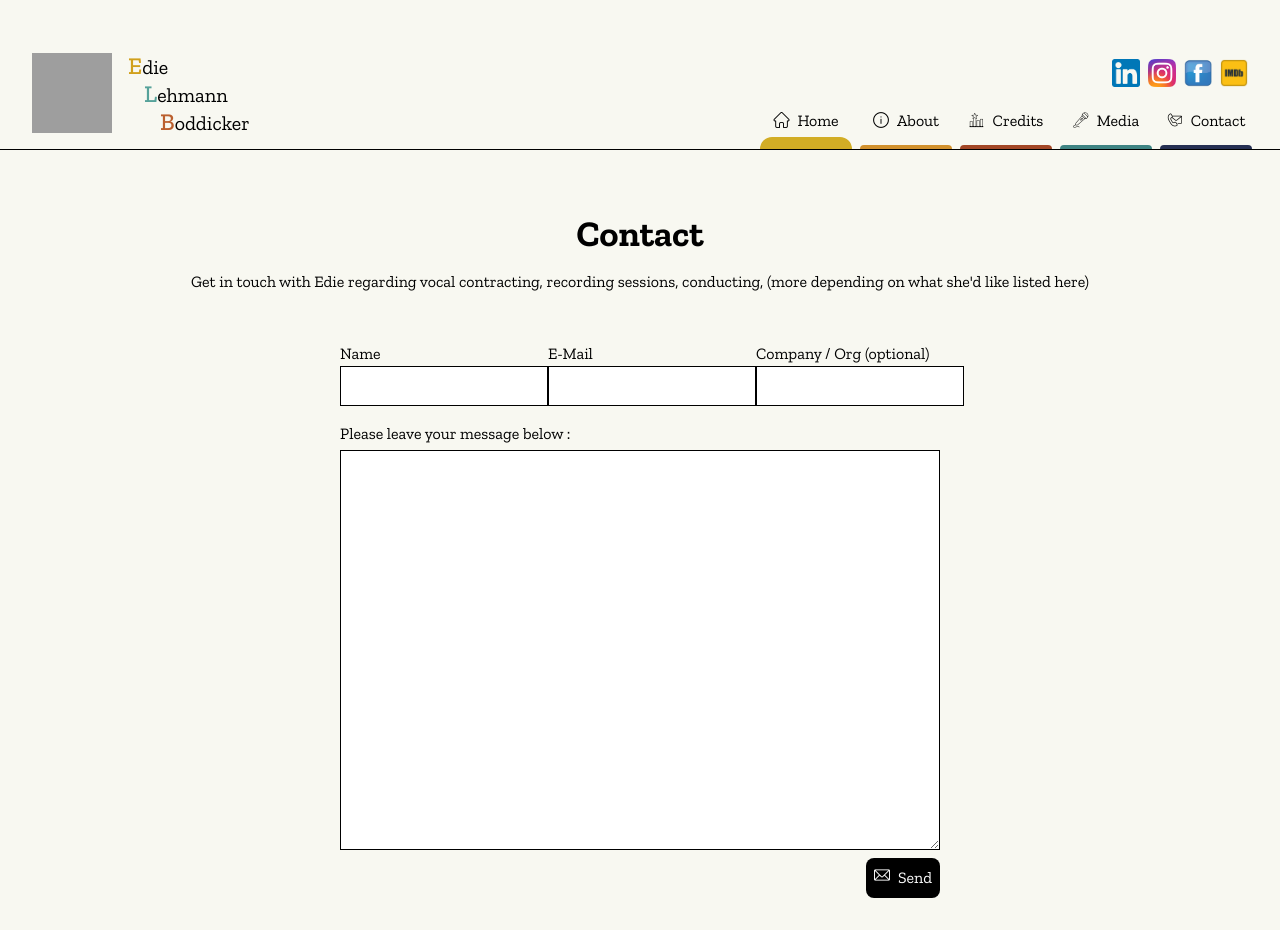
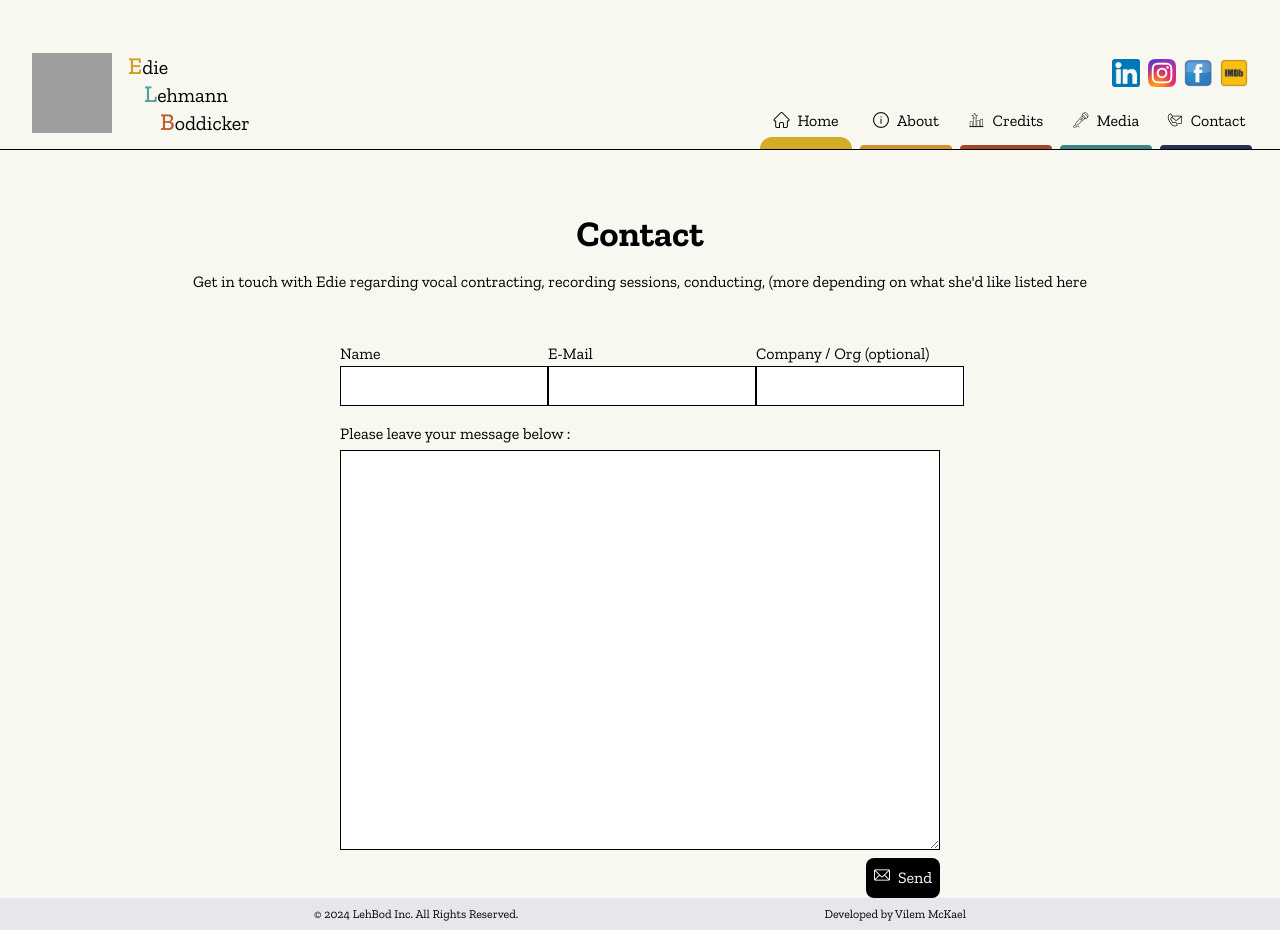
Before and after one commit to Vilem-McKael/ELB-Website, a React (Vite) app: page /contact in a window 1280 px wide. Before the commit the page ends 898 px from the top, so only its background shows below. Built offline with nearby package versions, Linux system fonts and the light colour scheme; grey boxes are pictures that could not be loaded.

Commit message:
testing forms

```diff
--- a/src/pages/ContactPage/ContactPage.jsx
+++ b/src/pages/ContactPage/ContactPage.jsx
@@ -1,5 +1,6 @@
 import React, { useState } from 'react'
 import { NetlifyForm, Honeypot } from 'react-netlify-forms'
+import Footer from '../../components/Footer/Footer'
 
 export default function ContactPage() {
 
@@ -13,11 +14,11 @@ export default function ContactPage() {
   })
 
   const handleSubmit = (event) => {
-    event.preventDefault()
+    // event.preventDefault()
 
     const contactForm = event.target;
     const formData = new FormData(contactForm);
-    fetch('/', {
+    fetch('/contact', {
       method: "POST",
       headers: {"Content-Type": "application/x-www-form-urlencoded"},
       body: new URLSearchParams(formData).toString()
@@ -25,8 +26,12 @@ export default function ContactPage() {
     .then(() => console.log("Form successfully submitted"))
     .catch((error) => alert(error))
 
+    event.preventDefault()
+
     setHasSubmitted(true)
   }
+
+  // document.querySelector("form").addEventListener("submit", handleSubmit)
 
   const handleChange = (event) => {
     setFormDetails({...formDetails, [event.target.name]: event.target.value})
@@ -38,10 +43,11 @@ export default function ContactPage() {
         Contact
       </div>
       <div className='mx-16 mt-4'>
-        Get in touch with Edie regarding vocal contracting, recording sessions, conducting, (more depending on what she'd like listed here)
+        {hasSubmitted ? "Thank you for your message. Edie will be in touch with you as soon as possible!" : "Get in touch with Edie regarding vocal contracting, recording sessions, conducting, (more depending on what she'd like listed here"}
       </div>
 
-      <form className='flex flex-col items-center justify-center pt-12 w-[600px]' name='contact' method='POST' netlify>
+      <form className='flex flex-col items-center justify-center pt-12 w-[600px]' name='contact' method='POST' data-netlify="true" onSubmit={handleSubmit}>
+        <input type="hidden" name="form-name" value="contact" />
         <div className='flex justify-between items-center w-[600px] pb-4'>
           <div className='flex flex-col items-leading'>
             <label >
@@ -77,12 +83,13 @@ export default function ContactPage() {
 
         </textarea>
         <div className='flex w-full justify-end items-center'>
-          <button type='submit' className='h-[40px] bg-black text-white mt-2 p-2 rounded-lg transform hover:scale-110 duration-75' onClick={handleSubmit}>
+          <button type='submit' className='h-[40px] bg-black text-white mt-2 p-2 rounded-lg transform hover:scale-110 duration-75'>
             <i className='flaticon-email h-[20px] w-[20px] pr-2'></i>Send
           </button>
         </div>
       </form>
 
+      <Footer />
     </div>
   )
 }
```
